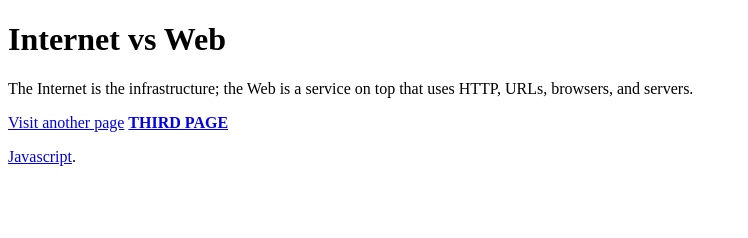
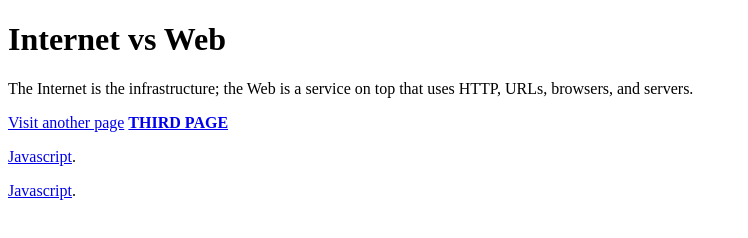
Before and after one commit to PreciousU16/ITEC3020, a plain HTML site: page index.html in a window 1280 px wide. Shown: the whole page, without its empty margins (0-748 px from the left). Drawn offline with Linux system fonts and the light colour scheme.

Commit message:
Update index.html

```diff
--- a/index.html
+++ b/index.html
@@ -11,6 +11,8 @@
 
     <a href="lecture4_demo.html"> <strong> THIRD PAGE </strong> </a> <br>
   <p>   <a href="Lecture5_Practice.html"> Javascript</a>. </p>
+   <p>   <a href="Lecture6.html"> Javascript</a>. </p>
+
 
 </body>
 </html>
```
